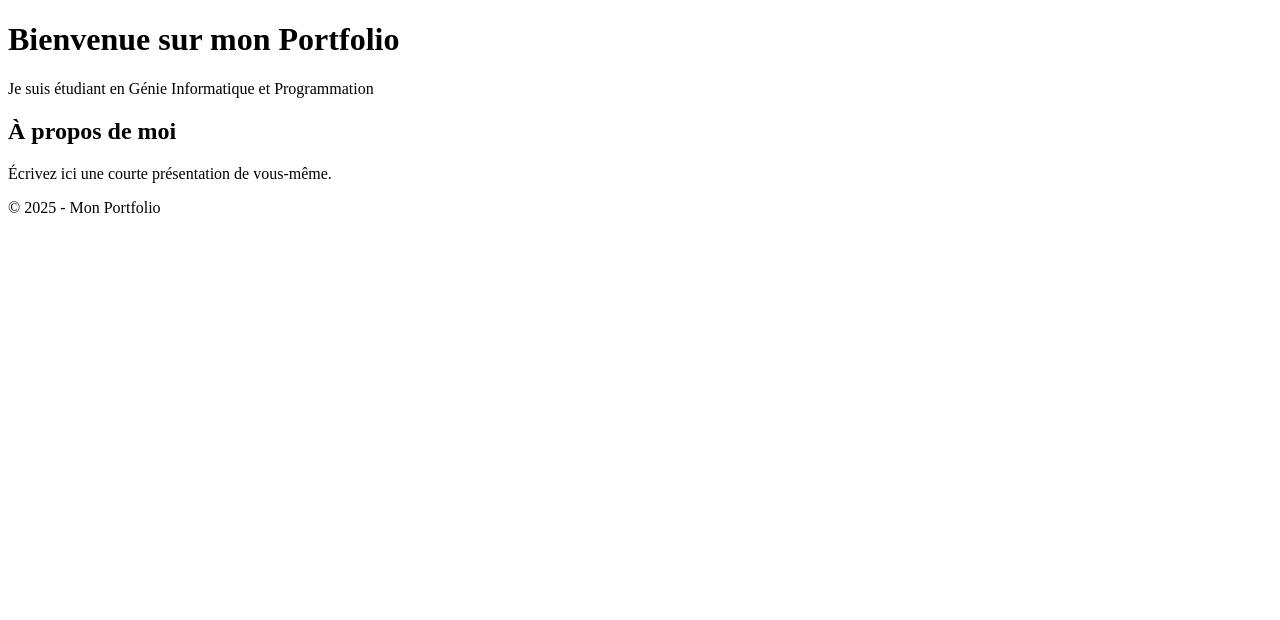
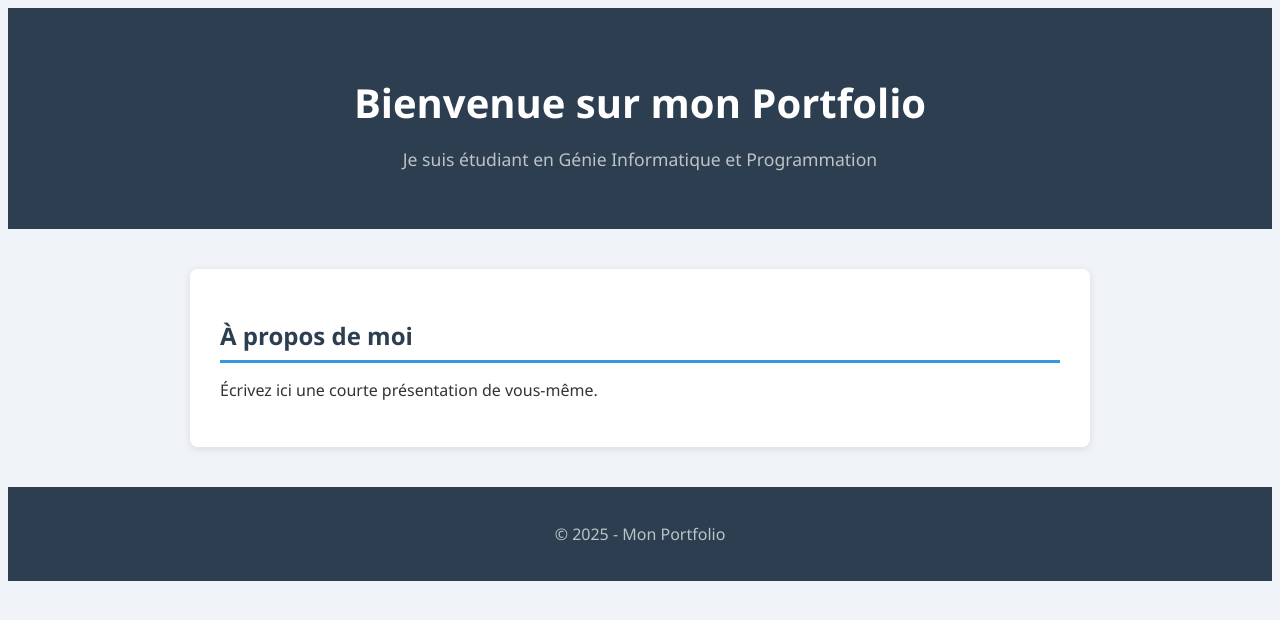
Before and after one commit to adamaberthe2005-byte/monportfolio, a plain HTML site: page index.html in a window 1280 px wide. Drawn offline with Linux system fonts and the light colour scheme.

Commit message:
Ajoute la feuille de style CSS et améliore le design

```diff
--- a/index.html
+++ b/index.html
@@ -1,6 +1,7 @@
 <!DOCTYPE html>
 <html lang="fr">
 <head>
+    <link rel="stylesheet" href="style.css">
     <meta charset="UTF-8">
     <meta name="viewport" content="width=device-width, initial-scale=1.0">
     <title>Mon Portfolio</title>
--- /dev/null
+++ b/style.css
@@ -0,0 +1,44 @@
+ { margin: 0; padding: 0; box-sizing: border-box; }
+
+body {
+    font-family: 'Segoe UI', Tahoma, Geneva, Verdana, sans-serif;
+    background-color: #f0f4f8;
+    color: #333;
+}
+
+header {
+    background-color: #2c3e50;
+    color: white;
+    padding: 40px 20px;
+    text-align: center;
+}
+
+header h1 { font-size: 2.5rem; margin-bottom: 10px; }
+header p  { font-size: 1.1rem; color: #bdc3c7; }
+
+main {
+    max-width: 900px;
+    margin: 40px auto;
+    padding: 0 20px;
+}
+
+section {
+    background: white;
+    border-radius: 8px;
+    padding: 30px;
+    margin-bottom: 25px;
+    box-shadow: 0 2px 8px rgba(0,0,0,0.1);
+}
+
+h2 {
+    color: #2c3e50;
+    margin-bottom: 15px;
+    border-bottom: 3px solid #3498db;
+    padding-bottom: 8px;
+}
+footer {
+text-align: center;
+padding: 20px;
+background-color: #2c3e50;
+color: #bdc3c7;
+}
```
